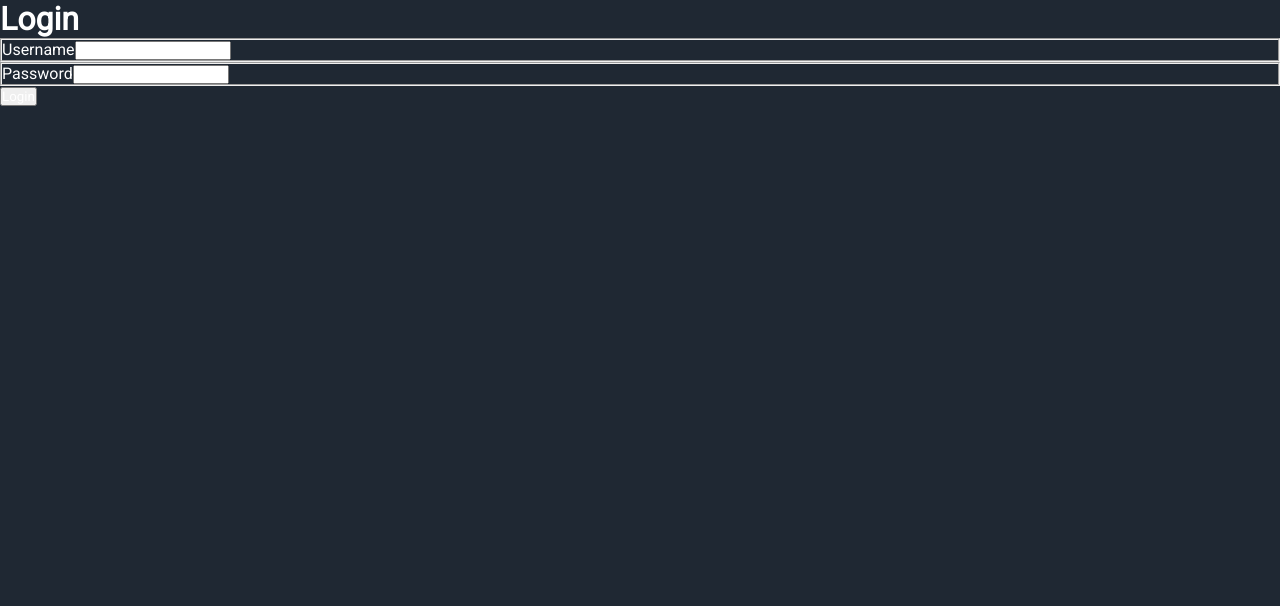
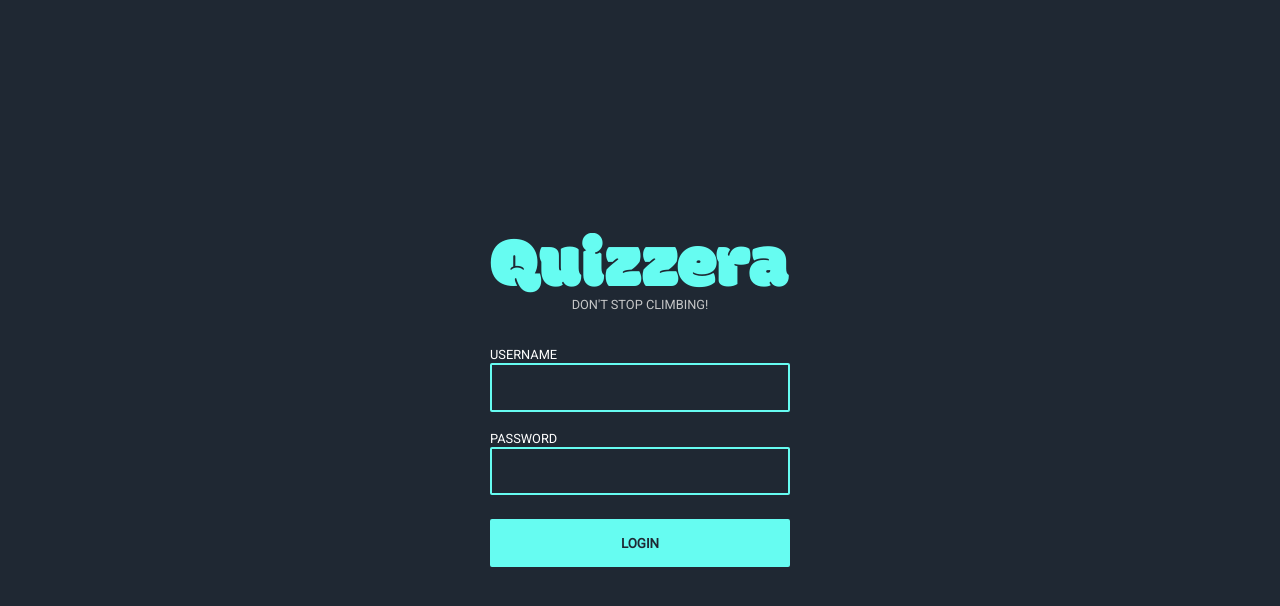
Before and after one commit to edusrmt/quizzera, a React (Create React App) app in the folder web/: page /login in a window 1280 px wide. Shown: the top 606 px of the page. Built offline with nearby package versions, Linux system fonts and the light colour scheme; the HTML template or start-up script is replaced by a standard one.

Commit message:
Estiliza a página de login

```diff
--- a/web/src/App.tsx
+++ b/web/src/App.tsx
@@ -1,4 +1,5 @@
 import React from 'react';
+
 import './App.css';
 
 import Routes from './routes';
--- a/web/src/pages/Home/index.tsx
+++ b/web/src/pages/Home/index.tsx
@@ -11,7 +11,7 @@ const Home = () => {
   return (
     <Container>
       <Content>
-        <img src={logo} alt="Logotipo do Quizzera" />
+        <img src={logo} alt="Quizzera's logo" />
         <p>Answer correctly to get to the top!</p>
         <Button onClick={() => history.push('/register')}>Register</Button>
         <Button onClick={() => history.push('/login')}>Login</Button>
--- a/web/src/pages/Login/index.tsx
+++ b/web/src/pages/Login/index.tsx
@@ -2,6 +2,10 @@ import React, { useState, ChangeEvent, FormEvent } from 'react';
 import { useHistory } from 'react-router-dom';
 import server from '../../services/server';
 import { login } from '../../services/auth';
+
+import { Container, Input, Button } from '../../styles/global';
+import { Content } from './styles';
+import logo from '../../assets/logo.png';
 
 const Login = () => {
   const [formData, setFormData] = useState({
@@ -31,23 +35,28 @@ const Login = () => {
   }
 
   return (
-    <>
-      <h1>Login</h1>
-      {
-        error !== '' && <span style={{ display: 'block', color: 'red' }}>{error}</span>
+    <Container>
+      <Content>
+        <img src={logo} alt="Quizzera's logo" />
+        <p>Don't stop climbing!</p>
+        { error &&
+          <div className="error-container">
+            <span >{error}</span>
+          </div>
         }
         <form onSubmit={handleSubmit}>
           <fieldset>
             <label htmlFor="username">Username</label>
-          <input type="text" name="username" id="username" onChange={handleInputChange} />
+            <Input type="text" name="username" id="username" onChange={handleInputChange} />
           </fieldset>
           <fieldset>
             <label htmlFor="password">Password</label>
-          <input type="password" name="password" id="password" onChange={handleInputChange} />
+            <Input type="password" name="password" id="password" onChange={handleInputChange} />
           </fieldset>
-        <button type="submit">Login</button>
+          <Button type="submit" primary>Login</Button>
         </form>
-    </>
+      </Content>
+    </Container>
   );
 }
 
--- /dev/null
+++ b/web/src/pages/Login/styles.ts
@@ -0,0 +1,55 @@
+import styled from 'styled-components';
+
+export const Content = styled.div`
+  margin: auto 1rem;
+  padding: 1rem;
+
+  img {
+    width: 100%;
+  }
+
+  p {
+    text-align: center;
+    text-transform: uppercase;
+    font-size: .8rem;
+    margin-bottom: 2rem;
+    color: #c5c6c7;
+  }
+
+  .error-container {
+    border: 2px solid #f070a1;
+    border-radius: 2px;
+    padding: 1rem;
+    margin-bottom: 1rem;
+
+    span {
+      display: block;
+      color: #f070a1;
+      text-transform: uppercase;
+      font-size: .8rem;
+
+      & + span {
+        margin-top: .5rem;
+      }
+    }
+  }
+
+  fieldset {
+    border: none;
+
+    label {
+      font-size: .8rem;
+      color: white;
+      text-transform: uppercase;
+      margin-bottom: 100px;
+    }
+  }
+
+  Input {
+    margin-bottom: 1rem;
+  }
+
+  Button {
+    margin-top: .5rem;
+  }
+`;
--- a/web/src/pages/Register/index.tsx
+++ b/web/src/pages/Register/index.tsx
@@ -38,7 +38,7 @@ const Register = () => {
   return (
     <Container>
       <Content>
-        <img src={logo} alt="Logotipo do Quizzera" />
+        <img src={logo} alt="Quizzera's logo" />
         <p>Are you up for a challenge?</p>
         { errors.length > 0 &&
           <div className="errors-container">
@@ -62,7 +62,7 @@ const Register = () => {
             <label htmlFor="password2">Confirm Password</label>
             <Input type="password" name="password2" id="password2" onChange={handleInputChange} />
           </fieldset>
-          <Button type="submit">Register</Button>
+          <Button type="submit" primary>Register</Button>
         </form>
       </Content>
     </Container>
--- a/web/src/styles/global.ts
+++ b/web/src/styles/global.ts
@@ -8,13 +8,18 @@ export const Container = styled.div`
   min-height: 100vh;
 `;
 
-export const Button = styled.button`
+interface ButtonProps {
+  primary?: true;
+}
+
+export const Button = styled.button<ButtonProps>`
   width: 100%;
   text-transform: uppercase;
-  background: none;
+  background: ${props => props.primary ? '#66fcf1' : 'none'};
   border: 2px solid #66fcf1;
   border-radius: 2px;
-  color: #fff;
+  color: ${props => props.primary ? '#1f2833' : '#fff'};
+  font-weight: ${props => props.primary ? 'bold' : 'normal'};
   padding: .9rem;
 `;
 
```
Lines whose indentation alone changed are shown as unchanged.
